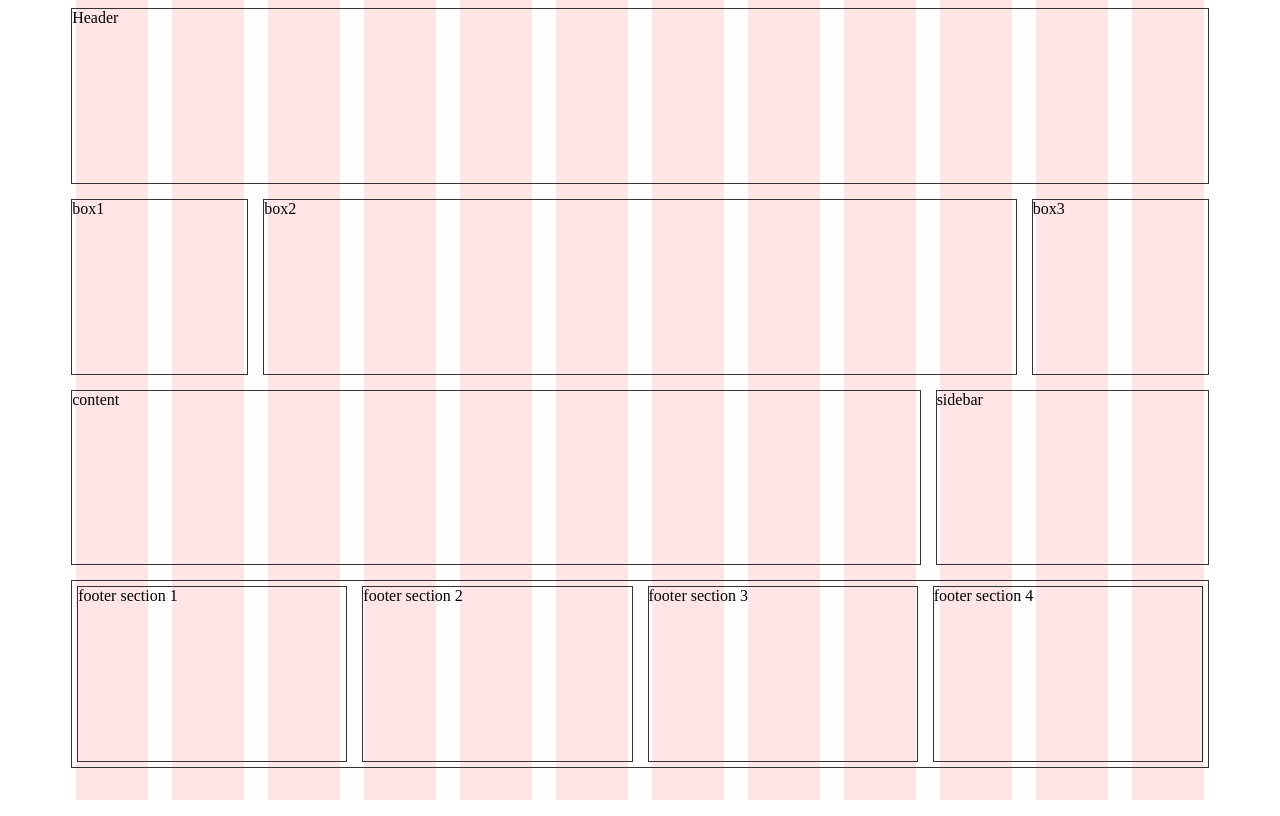
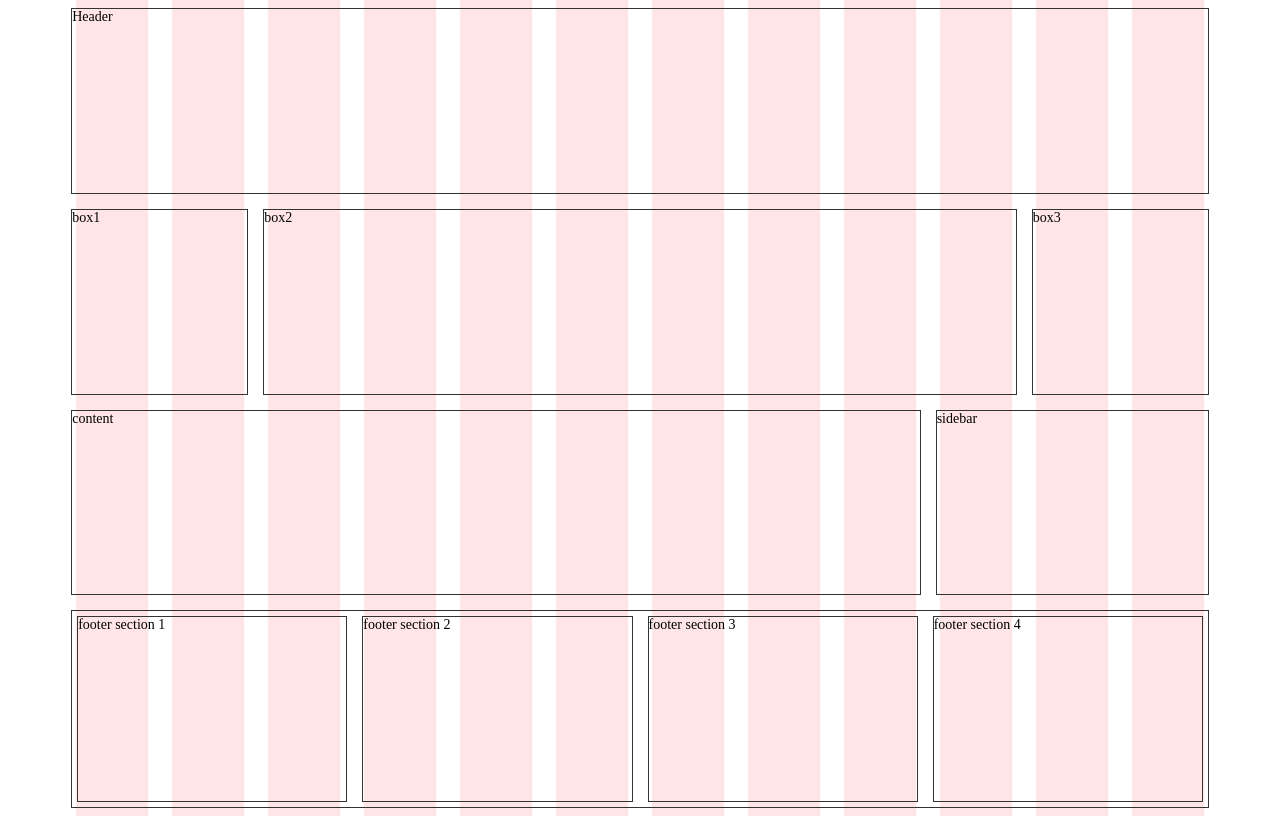
Before and after one commit to huenguyensw/Uppgiften1_CSSGrid, a plain HTML site: page index.html in a window 1280 px wide. Drawn offline with Linux system fonts and the light colour scheme.

Commit message:
commit 3

```diff
--- a/CSS/style.css
+++ b/CSS/style.css
@@ -7,10 +7,13 @@ body {
 * {
 	box-sizing: border-box;
 }
+body {
+	font-size: 14px;
+}
 .container {
 	display: grid;
 	width: 90%;
-	min-height: 95vh;
+	min-height: 100vh;
 	margin: 0 auto;
 	grid-template-columns: repeat(4, 1fr);
 	grid-template-areas:
```
